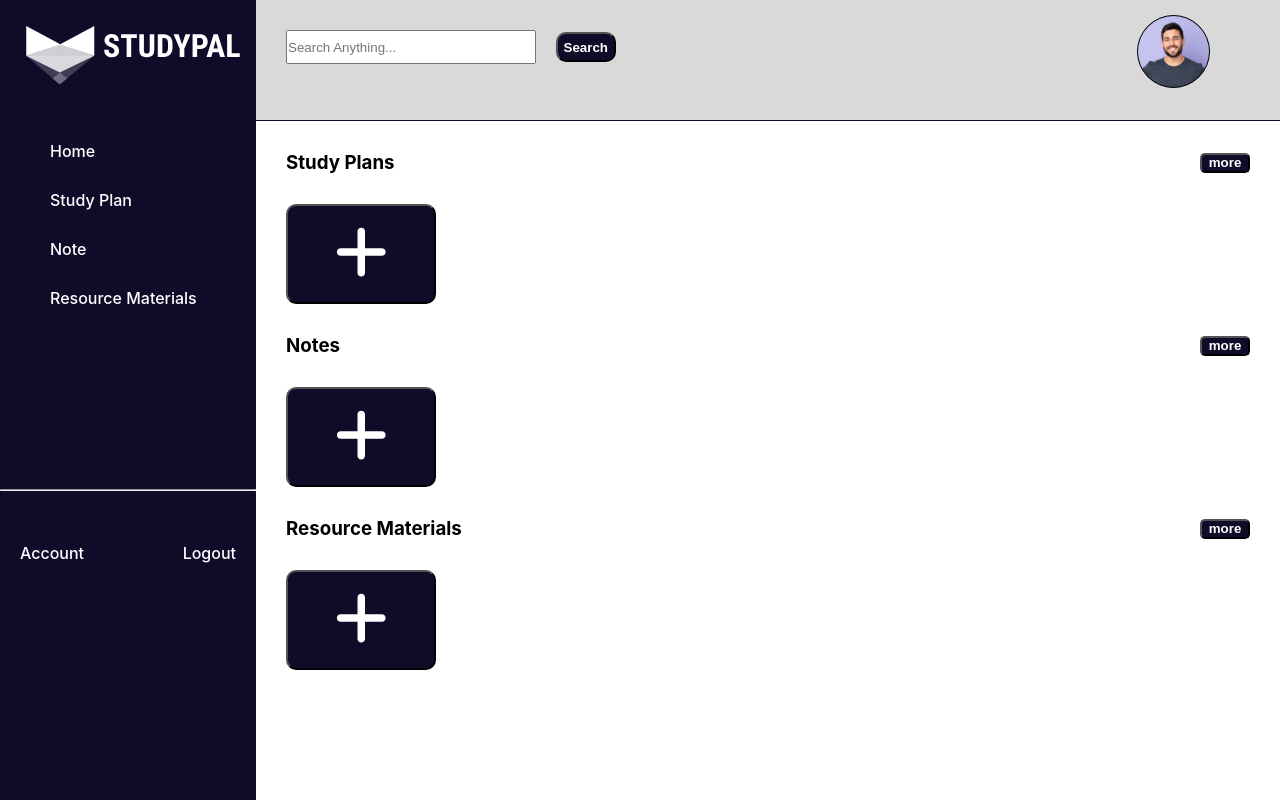
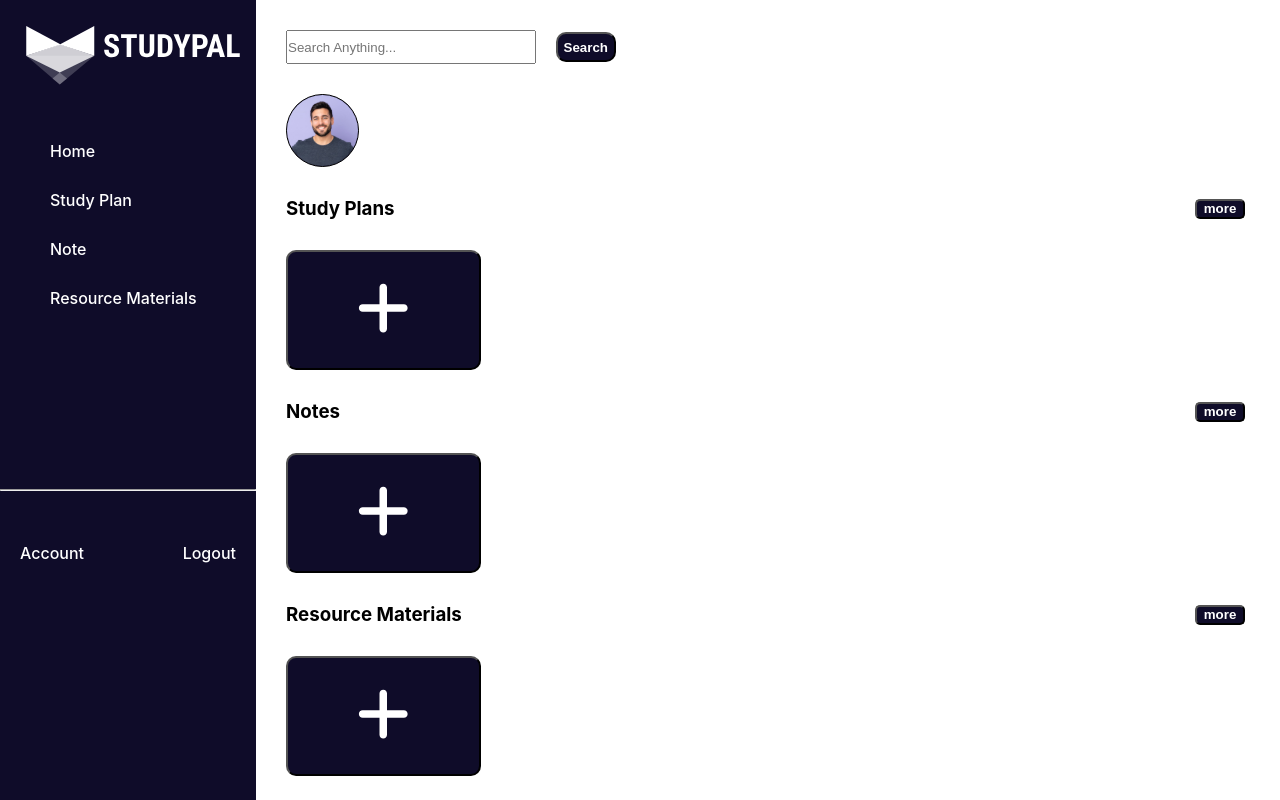
Before and after one commit to StudyPal-FrontEnd/studypal-frontend, a React (Create React App) app: page /dashboard in a window 1280 px wide. Built offline with nearby package versions, Linux system fonts and the light colour scheme.

Commit message:
Study Plan

```diff
--- a/src/container/pages/Contexts/StudyPlanProvider.jsx
+++ b/src/container/pages/Contexts/StudyPlanProvider.jsx
@@ -12,7 +12,7 @@ const StudyPlanProvider = ({ children }) => {
 
   return (
     <StudyPlanContext.Provider value={{ studyPlans, addStudyPlan }}>
-      <Outlet />
+      {children}
     </StudyPlanContext.Provider>
   );
 };
--- a/src/container/pages/components/dashboard/CreateStudyPlan.jsx
+++ b/src/container/pages/components/dashboard/CreateStudyPlan.jsx
@@ -40,12 +40,11 @@ const CreateStudyPlan = () => {
   const handleAddschedule = (e) => {
     e.preventDefault();
     const newSchedule = {
-      purpose: { purpose },
+      purpose: purpose,
       startDateTime: startDateTime,
       endDateTime: endDateTime,
     };
     setSchedules([...schedules, newSchedule]);
-
     setPurpose("");
     setStartDateTime("");
     setEndDateTime("");
--- a/src/container/pages/components/dashboard/Dashboard.jsx
+++ b/src/container/pages/components/dashboard/Dashboard.jsx
@@ -1,26 +1,44 @@
-import {useState} from "react";
-import styles from '../../styles/Dashboard.module.css';
+import { useContext, useState, useEffect, useRef } from "react";
+import styles from "../../styles/Dashboard.module.css";
 import { Link } from "react-router-dom";
 import ProfileImg from "../../../../assets/images/svg/profileImg.svg";
-import { FontAwesomeIcon } from '@fortawesome/react-fontawesome'
-import { faPlus } from '@fortawesome/free-solid-svg-icons';
+import { FontAwesomeIcon } from "@fortawesome/react-fontawesome";
+import { faAsterisk, faPlus } from "@fortawesome/free-solid-svg-icons";
 import SideSection from "./SideSection";
-
-
+import StudyPlanContext from "../../Contexts/StudyPlanContext";
 
 const Dashboard = ({ fullName }) => {
   const [searchTerm, setSearchTerm] = useState("");
+  const { studyPlans } = useContext(StudyPlanContext);
+  const [recentStudyPlans, setRecentStudyPlans] = useState([]);
+  const [deleteIndex, setDeleteIndex] = useState(null);
+  const studyPlanRefs = useRef([]);
 
   const handleSearch = (e) => {
+    setSearchTerm(e.target.value);
+  };
 
-        setSearchTerm(e.target.value);
+  useEffect(() => {
+    const sortedStudyPlans = studyPlans.slice(0, studyPlans.length).reverse();
+    setRecentStudyPlans(sortedStudyPlans);
+  }, [studyPlans]);
+
+  const mostRecentStudyPlans = recentStudyPlans.slice(0, 4);
+
+  const confirmDelete = (index) => {
+    if (window.confirm("Are you sure you want to delete this study plan?")) {
+      const updatedStudyPlans = [...recentStudyPlans];
+      updatedStudyPlans.slice(index, 1);
+      setRecentStudyPlans(updatedStudyPlans);
     }
-    return(
+  };
+
+  return (
     <div className={styles.container}>
       <SideSection />
 
       <div className={styles.homePage}>
-                <div className={styles.homePageBar}>
+        <div cla ssName={styles.homePageBar}>
           <div className={styles.searchBar}>
             <input
               type="text"
@@ -28,55 +46,102 @@ const Dashboard = ({ fullName }) => {
               onChange={(e) => handleSearch(e)}
               name="search"
               id="search"
-                            placeholder='Search Anything...'
+              placeholder="Search Anything..."
             />
-                        <button className={styles.searchButton} >Search</button>
-
+            <button className={styles.searchButton}>Search</button>
           </div>
 
           <div className={styles.profile}>
             <div className={styles.imgBorder}>
-                        <img className={styles.profileImg} src={ProfileImg} alt="Profile Ima"/>
+              <img
+                className={styles.profileImg}
+                src={ProfileImg}
+                alt="Profile Ima"
+              />
             </div>
-                        <div className={styles.profileName}>{ fullName }</div>
+            <div className={styles.profileName}>{fullName}</div>
           </div>
         </div>
         <div className={styles.homeSection}>
           <div className={styles.section}>
             <div className={styles.titleBar}>
               <h3>Study Plans</h3>
-                            <Link to="/studyplan"><button className={styles.moreButton}>more</button></Link>
+              <Link to="/studyplan">
+                <button className={styles.moreButton}>more</button>
+              </Link>
             </div>
             <div className={styles.createSection}>
-                            <Link to="/studyplan/create"><button className={styles.addButton}><FontAwesomeIcon icon={faPlus} /></button></Link>
+              <Link to="/studyplan/create">
+                <button className={styles.addButton}>
+                  <FontAwesomeIcon icon={faPlus} />
+                </button>
+              </Link>
+              <div className={styles.allStudyPlans}>
+                {mostRecentStudyPlans.map((studyPlan, index) => (
+                  <div
+                    className={styles.studyPlan}
+                    key={index}
+                    ref={(ref) => (studyPlanRefs.current[index] = ref)}
+                    onMouseEnter={() => setDeleteIndex(index)}
+                    onMouseLeave={() => setDeleteIndex(null)}
+                    onClick={() => confirmDelete(index)}
+                  >
+                    <h4>Title: {studyPlan.title}</h4>
+                    <p>Description: {studyPlan.description}</p>
+                    <ul>
+                      {studyPlan.schedules.map((schedule, index) => (
+                        <li key={index}>
+                          <h5>Purpose: {schedule.purpose}</h5>
+                          <p>Start Date And Time: {schedule.startDateTime}</p>
+                          <p>End Date And Time: {schedule.endDateTime}</p>
+                        </li>
+                      ))}
+                    </ul>
+                    {deleteIndex === index && (
+                      <div className={styles.deleteIcon}>
+                        <FontAwesomeIcon icon={faAsterisk} />
+                      </div>
+                    )}
+                  </div>
+                ))}
+              </div>
+            </div>
           </div>
 
-                    </div>
           <div className={styles.section}>
             <div className={styles.titleBar}>
               <h3>Notes</h3>
-                            <Link to="/notes"><button className={styles.moreButton}>more</button></Link>
+              <Link to="/notes">
+                <button className={styles.moreButton}>more</button>
+              </Link>
             </div>
             <div className={styles.createSection}>
-                            <Link to=""><button className={styles.addButton}><FontAwesomeIcon icon={faPlus} /></button></Link>
+              <Link to="">
+                <button className={styles.addButton}>
+                  <FontAwesomeIcon icon={faPlus} />
+                </button>
+              </Link>
             </div>
-
           </div>
           <div className={styles.section}>
             <div className={styles.titleBar}>
               <h3>Resource Materials</h3>
-                            <Link to="resourcematerials"><button className={styles.moreButton}>more</button></Link>
+              <Link to="resourcematerials">
+                <button className={styles.moreButton}>more</button>
+              </Link>
             </div>
             <div className={styles.createSection}>
-                            <Link to=""><button className={styles.addButton}><FontAwesomeIcon icon={faPlus} /></button></Link>
-                        </div>
-
-                    </div>
-
+              <Link to="">
+                <button className={styles.addButton}>
+                  <FontAwesomeIcon icon={faPlus} />
+                </button>
+              </Link>
             </div>
           </div>
         </div>
-    )
-}
+      </div>
+    </div>
+  );
+};
 
 export default Dashboard;
--- a/src/container/pages/components/dashboard/SideSection.jsx
+++ b/src/container/pages/components/dashboard/SideSection.jsx
@@ -1,13 +1,11 @@
 import React from "react";
-import styles from '../../styles/Dashboard.module.css';
+import styles from "../../styles/Dashboard.module.css";
 import { Link } from "react-router-dom";
 import brandImg from "../../../../assets/images/svg/brand.svg";
 // import brand from "../../../../assets/images/png/"
 
 const SideSection = () => {
-
   return (
-
     <div className={styles.aside}>
       <div className={styles.navBrand}>
         <img className={styles.brand} src={brandImg} alt="brand" />
@@ -15,10 +13,18 @@ const SideSection = () => {
       <div className={styles.navBars}>
         <div className={styles.nav}>
           <ul>
-                            <li ><Link to="/dashboard">Home</Link></li>
-                            <li><Link to="/studyplans">Study Plan</Link></li>
-                            <li><Link to="/notes">Note</Link></li>
-                            <li><Link to="/resourcematerials">Resource Materials</Link></li>
+            <li>
+              <Link to="/dashboard">Home</Link>
+            </li>
+            <li>
+              <Link to="/studyplan">Study Plan</Link>
+            </li>
+            <li>
+              <Link to="/notes">Note</Link>
+            </li>
+            <li>
+              <Link to="/resourcematerials">Resource Materials</Link>
+            </li>
           </ul>
         </div>
       </div>
@@ -26,16 +32,16 @@ const SideSection = () => {
       <div className={styles.footer}>
         <hr />
         <ul className={styles.footerContainer}>
-                        <li className={styles.userProfile}><Link>Account</Link></li>
-                        <li className={styles.logout}><Link to="/">Logout</Link></li>
+          <li className={styles.userProfile}>
+            <Link>Account</Link>
+          </li>
+          <li className={styles.logout}>
+            <Link to="/">Logout</Link>
+          </li>
         </ul>
-
       </div>
     </div>
-
-
-
-    )
-}
+  );
+};
 
 export default SideSection;
--- a/src/container/pages/components/dashboard/StudyPlansPage.jsx
+++ b/src/container/pages/components/dashboard/StudyPlansPage.jsx
@@ -10,12 +10,13 @@ import StudyPlanContext from "../../Contexts/StudyPlanContext";
 
 const StudyPlansPage = () => {
   const [searchTerm, setSearchTerm] = useState("");
-  // const { title, description, purpose } = useContext(StudyPlanContext);
   const { studyPlans } = useContext(StudyPlanContext);
 
   const handleSearch = (e) => {
     setSearchTerm(e.target.value);
   };
+
+  const recentStudyPlans = studyPlans.slice(0, studyPlans.length).reverse();
 
   return (
     <div className={styles.container}>
@@ -57,8 +58,8 @@ const StudyPlansPage = () => {
             </Link>
           </div>
           <div className={style.allStudyPlans}>
-            {studyPlans.map((studyPlan, index) => (
-              <div className={style.plans} key={index}>
+            {recentStudyPlans.map((studyPlan, index) => (
+              <div className={style.studyplan} key={index}>
                 <h4>Title: {studyPlan.title}</h4>
                 <p>Description: {studyPlan.description}</p>
                 <ul>
--- a/src/container/pages/styles/Dashboard.module.css
+++ b/src/container/pages/styles/Dashboard.module.css
@@ -31,10 +31,10 @@ li {
   font-size: 24px;
   font-weight: 900;
 }
-
+/*
 li:hover {
   background-color: #59599b;
-}
+} */
 
 .container a {
   cursor: pointer;
@@ -136,7 +136,7 @@ hr {
 .titleBar {
   display: flex;
   justify-content: space-between;
-  margin: 30px;
+  margin: 30px 35px 30px 30px;
 }
 
 .moreButton {
@@ -152,13 +152,38 @@ hr {
   background-color: #59599b;
 }
 
+/* Created StudyPlan */
 .createSection {
+  width: 95%;
   margin: 0 30px;
+  display: grid;
+  grid-template-columns: 20% 80%;
+  /* display: flex; */
+  /* background-color: #403b6a;
+  border: 2px solid red; */
+}
+
+/* All Study Plans Styles */
+.allStudyPlans {
+  width: 100%;
+  display: grid;
+  grid-template-columns: 25% 25% 25% 25%;
+}
+
+.studyPlan {
+  position: relative;
+  background-color: #0f0c29;
+  color: #fff;
+  text-align: center;
+  width: 195px;
+  height: 120px;
+  font-size: 13px;
+  border-radius: 10px;
 }
 
 .addButton {
-  width: 150px;
-  height: 100px;
+  width: 195px;
+  height: 120px;
   background-color: #0f0c29;
   font-size: 60px;
   color: #fff;
@@ -168,3 +193,15 @@ hr {
 .addButton:hover {
   background-color: #59599b;
 }
+
+/* Delete Button */
+.deleteIcon {
+  position: absolute;
+  top: 10px;
+  right: 10px;
+  font-size: 20px;
+  color: #fff;
+  background-color: red;
+  border-radius: 100%;
+  cursor: pointer;
+}
```
Also changed, not shown: src/App.js (+5 -2 lines), src/container/pages/styles/ViewAllPages.module.css (+17 -1 lines). Lines whose indentation alone changed are shown as unchanged.
